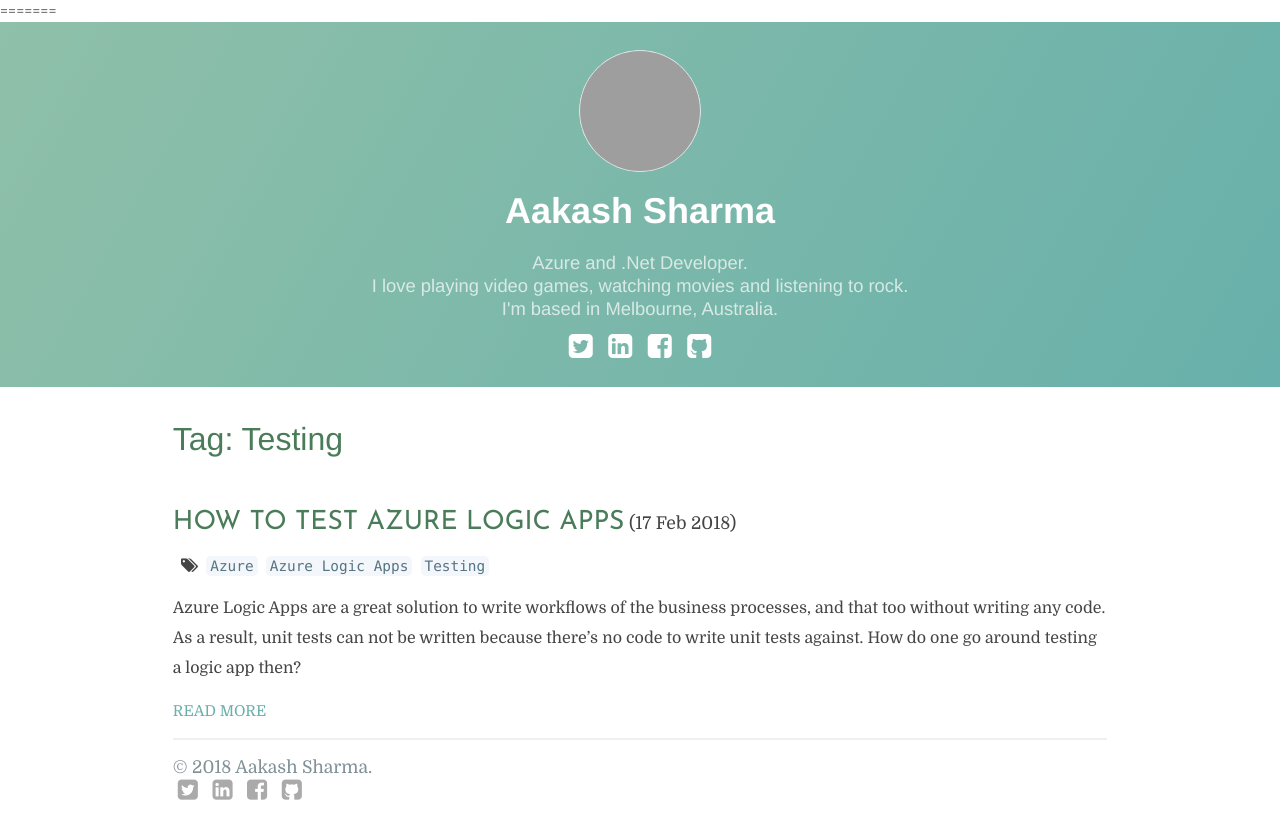
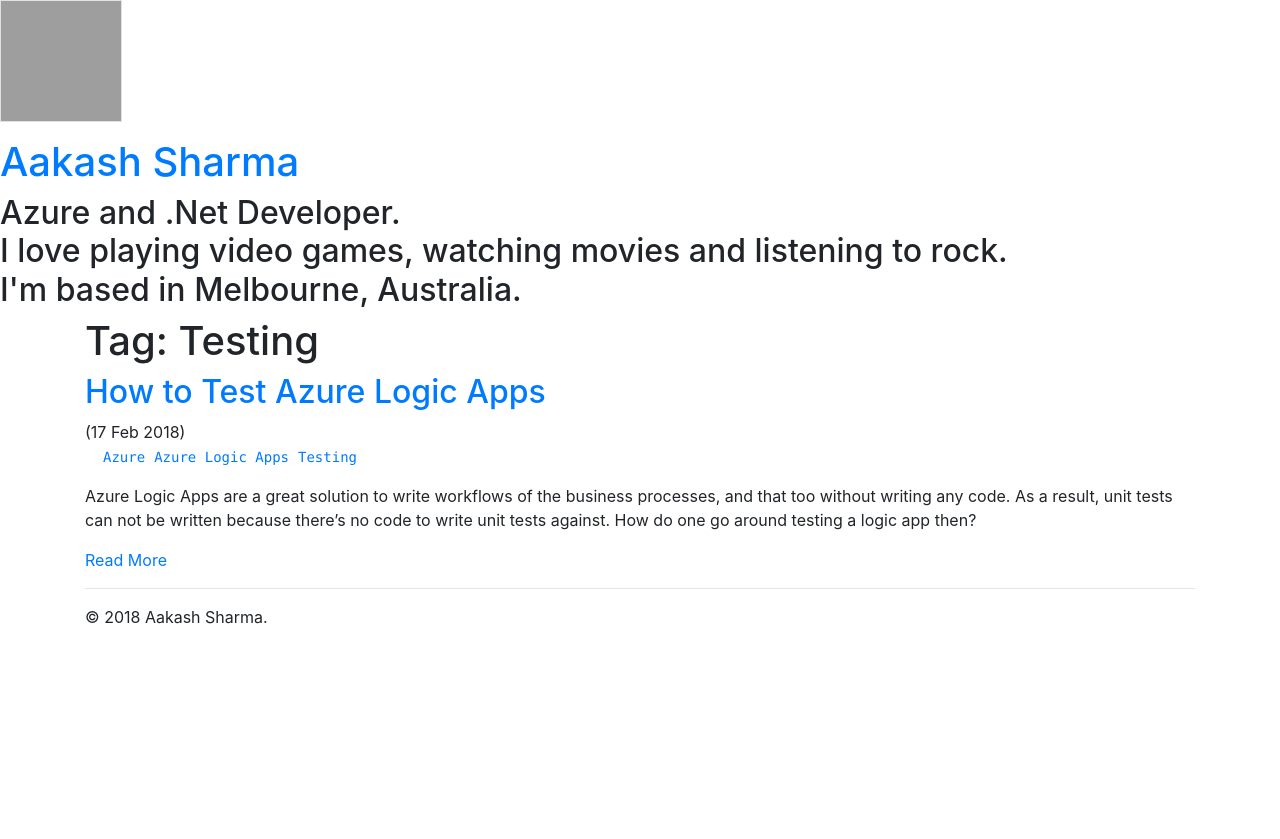
Before and after one commit to akki-s/akki-s.github.io, a Jekyll site: the page built from tag/testing.md, in a window 1280 px wide. Shown: the top 839 px of the page. Built offline with Jekyll 4.4.1, drawn with Linux system fonts in a browser that asks for light colours; grey boxes are pictures that could not be loaded.

Commit message:
after merge

```diff
--- a/_includes/head.html
+++ b/_includes/head.html
@@ -10,9 +10,4 @@
 <link href="//fonts.googleapis.com/css?family=Poppins:400,500,600,700" rel="stylesheet">
 <link href="https://fonts.googleapis.com/css?family=Roboto:300,300italic,400,400italic,500,700,900" rel="stylesheet" type="text/css">
 <link href="https://fonts.googleapis.com/css?family=Domine:400,700|Josefin+Sans:300,300i,400,400i,600,600i,700,700i" rel="stylesheet">
-
 <link href="https://maxcdn.bootstrapcdn.com/bootstrap/4.0.0/css/bootstrap.min.css" rel="stylesheet" integrity="sha384-Gn5384xqQ1aoWXA+058RXPxPg6fy4IWvTNh0E263XmFcJlSAwiGgFAW/dAiS6JXm" crossorigin="anonymous">
-<link rel="stylesheet" href="{{ '/assets/css/style.css?v=' | append: site.github.build_revision | relative_url }}">
-=======
-<!--link href="https://maxcdn.bootstrapcdn.com/bootstrap/4.0.0/css/bootstrap.min.css" rel="stylesheet" integrity="sha384-Gn5384xqQ1aoWXA+058RXPxPg6fy4IWvTNh0E263XmFcJlSAwiGgFAW/dAiS6JXm" crossorigin="anonymous"-->
-<link rel="stylesheet" href="{{ '/assets/css/style.css?v=' | append: site.github.build_revision | relative_url }}">
```
